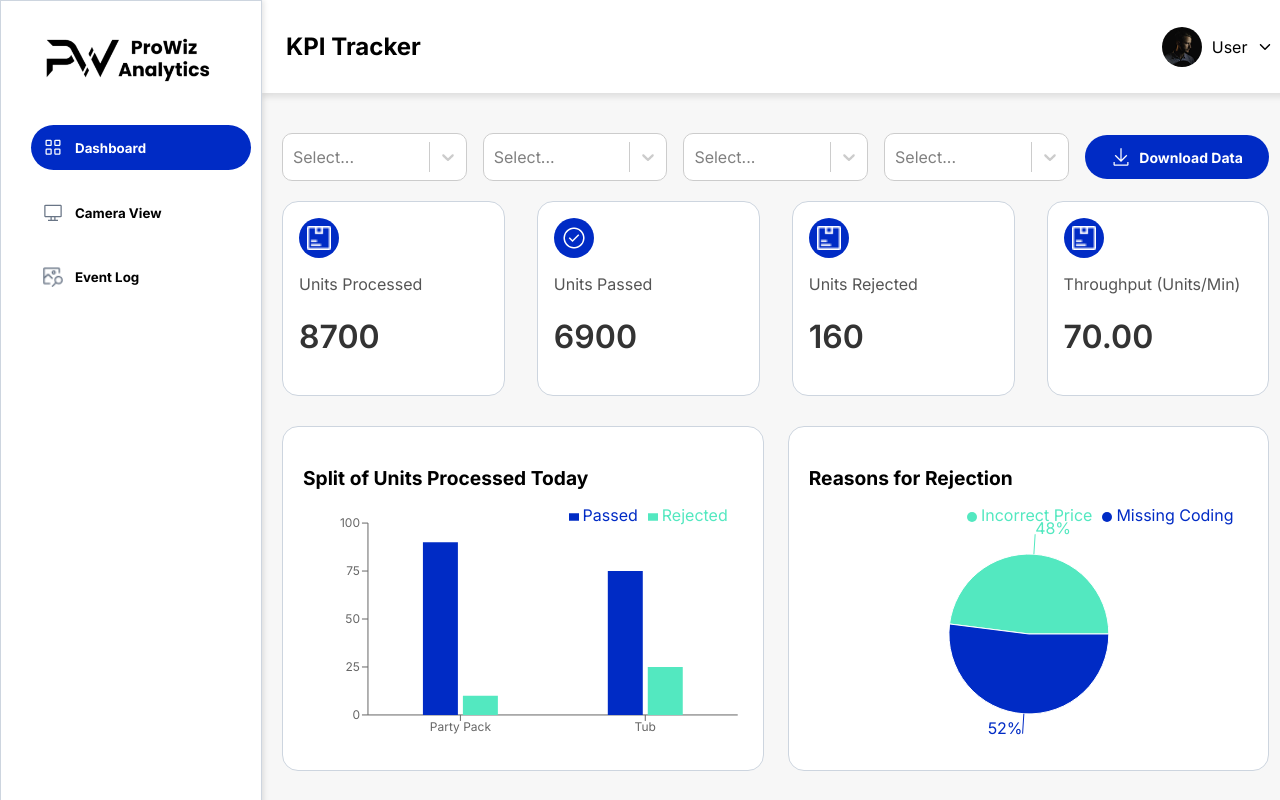
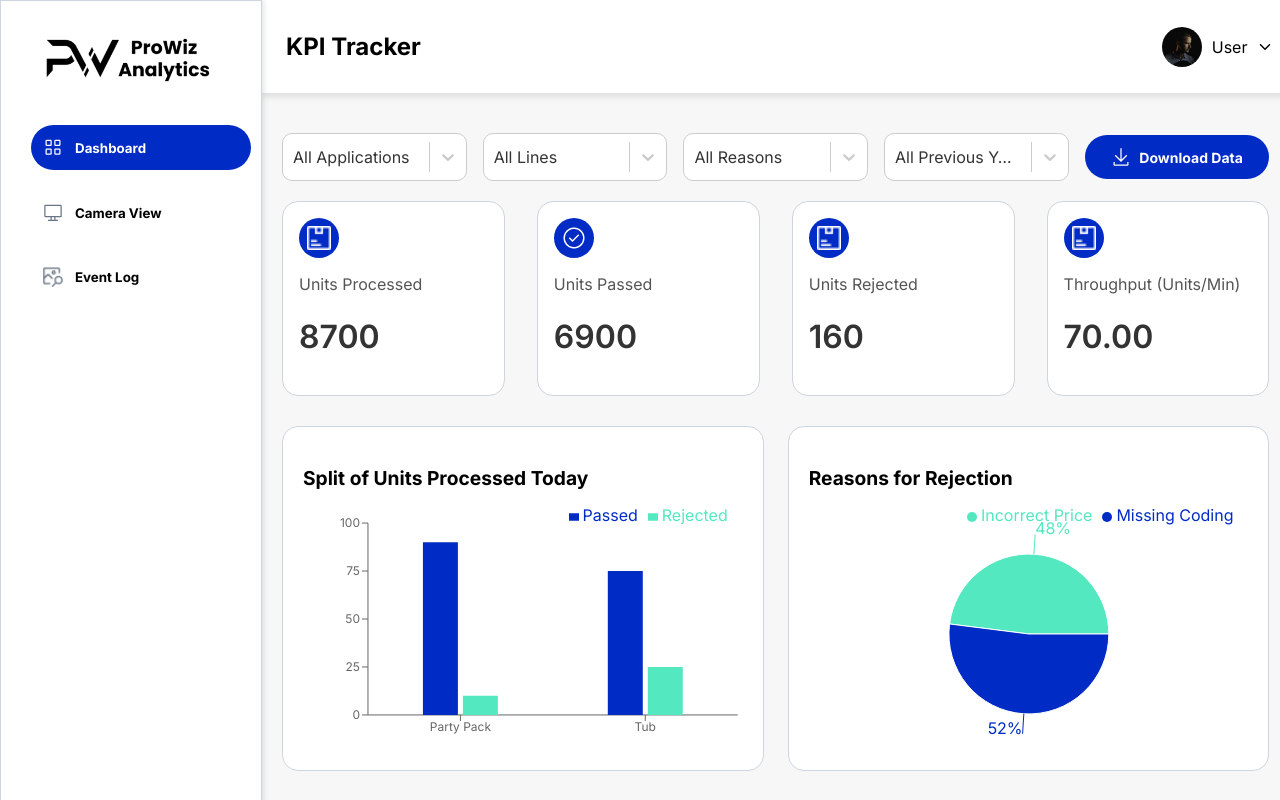
Before and after one commit to adityarajbenn/kpi-dashboard, a React (Create React App) app: page / in a window 1280 px wide. Shown: the top 800 px of the page. Built offline with nearby package versions, Linux system fonts and the light colour scheme.

Commit message:
storaing the values seletced locally

```diff
--- a/src/pages/MainFilterDashboard.js
+++ b/src/pages/MainFilterDashboard.js
@@ -172,7 +172,8 @@ margin-top: 30px;
 
 
 function MainFilterDashboard() {
-    const [selectedFilters, setSelectedFilters] = useState({
+    const [selectedFilters, setSelectedFilters] = useState(JSON.parse(localStorage.getItem("filtersSet")) ||
+    {
         application: "all",
         lineNumber: "all",
         rejectionReason: "all",
@@ -225,6 +226,7 @@ function MainFilterDashboard() {
                 avgThroughput,
               });
             };
+            localStorage.setItem("filtersSet", JSON.stringify(selectedFilters));
 
             applyFilters();
           }, [selectedFilters]);
@@ -240,11 +242,34 @@ function MainFilterDashboard() {
     <>
     {/* Filters */}
     <FilterContainer>
-            <Select styles={customStyles} options={filterOptions.application} onChange={(option) => handleFilterChange("application", option.value)} />
-            <Select styles={customStyles} options={filterOptions.lineNumber} onChange={(option) => handleFilterChange("lineNumber", option.value)} />
-            <Select styles={customStyles} options={filterOptions.rejectionReason} onChange={(option) => handleFilterChange("rejectionReason", option.value)} />
-            <Select styles={customStyles} options={filterOptions.dateRange} onChange={(option) => handleFilterChange("dateRange", option.value)} />
-            <DownloadButton><img src={downloadIcon} alt="Download Icon" /> Download Data</DownloadButton>
+        <Select
+        styles={customStyles}
+        options={filterOptions.application}
+        value={filterOptions.application.find(option => option.value === selectedFilters.application)}
+        onChange={(option) => handleFilterChange("application", option.value)}
+        />
+
+        <Select
+        styles={customStyles}
+        options={filterOptions.lineNumber}
+        value={filterOptions.lineNumber.find(option => option.value === selectedFilters.lineNumber)}
+        onChange={(option) => handleFilterChange("lineNumber", option.value)}
+        />
+
+        <Select
+        styles={customStyles}
+        options={filterOptions.rejectionReason}
+        value={filterOptions.rejectionReason.find(option => option.value === selectedFilters.rejectionReason)}
+        onChange={(option) => handleFilterChange("rejectionReason", option.value)}
+        />
+
+        <Select
+        styles={customStyles}
+        options={filterOptions.dateRange}
+        value={filterOptions.dateRange.find(option => option.value === selectedFilters.dateRange)}
+        onChange={(option) => handleFilterChange("dateRange", option.value)}
+        />
+        <DownloadButton><img src={downloadIcon} alt="Download Icon" /> Download Data</DownloadButton>
           </FilterContainer>
 
           {/* KPI Metrics */}
```
